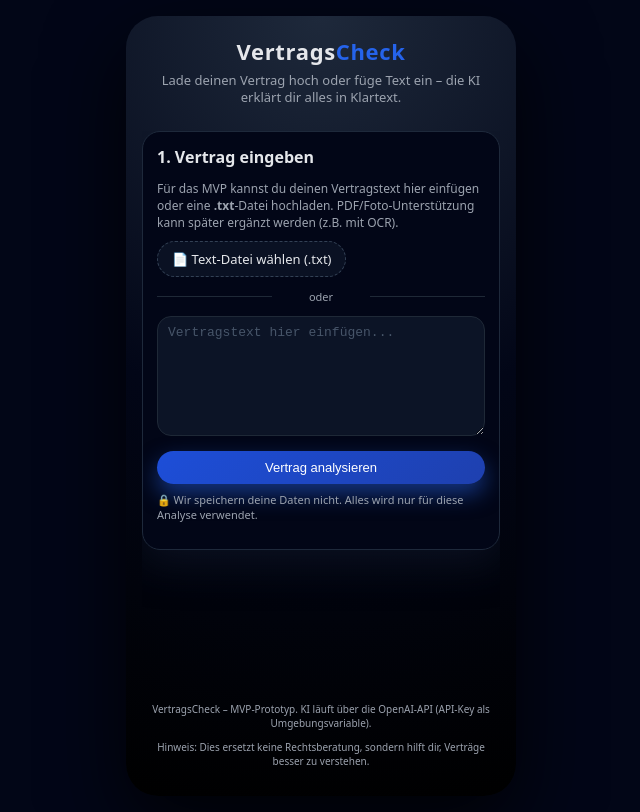
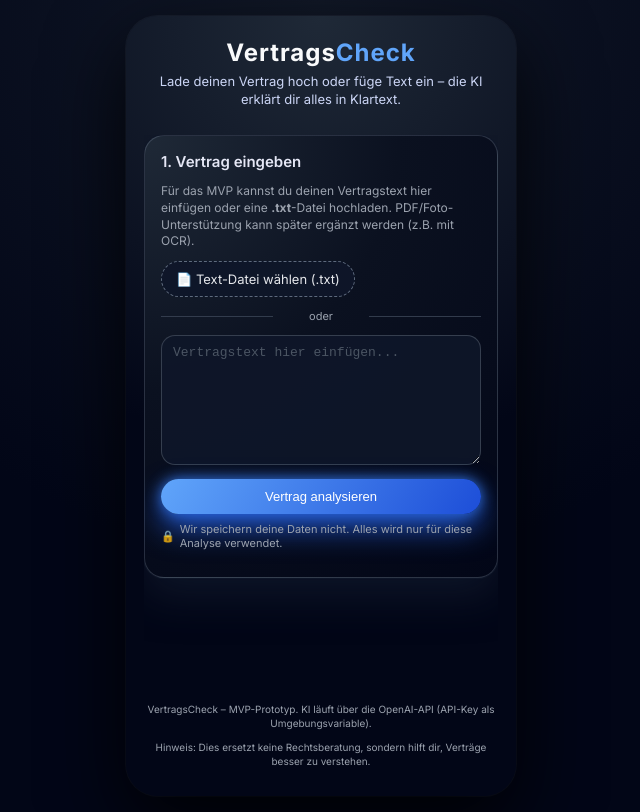
Before and after one commit to goaxmail/vertragscheck-mvp, a website: page index.html in a window 1280 px wide. Shown: the whole page, without its empty margins (319-959 px from the left). Drawn offline with Linux system fonts and the light colour scheme.

Commit message:
Update index.html

```diff
--- a/index.html
+++ b/index.html
@@ -5,33 +5,37 @@
   <title>VertragsCheck – KI Vertrags-Erklärer</title>
   <meta name="viewport" content="width=device-width, initial-scale=1" />
   <style>
+    /* Inter – Standard-Font für moderne Web-/KI-Apps */
+    @import url('https://fonts.googleapis.com/css2?family=Inter:wght@400;500;600;700&display=swap');
+
     :root {
-      --bg: #020617;
-      --bg-card: #0b1120;
-      --border-card: #1e293b;
-      --accent: #2563eb;
-      --accent-dark: #1e40af;
-      --accent-soft: #1d4ed8;
+      --bg: #0b1020;
+      --bg-card: #151a2a;
+      --border-card: #252b3d;
+      --accent: #3b82f6;
+      --accent-dark: #1d4ed8;
+      --accent-soft: #60a5fa;
       --text-main: #e5e7eb;
       --text-muted: #9ca3af;
+      --text-soft: #cbd5f5;
       --danger: #ef4444;
       --danger-soft: #fee2e2;
       --success: #22c55e;
     }
 
-    * , *::before, *::after {
+    *, *::before, *::after {
       box-sizing: border-box;
     }
 
     body {
       margin: 0;
-      font-family: system-ui, -apple-system, BlinkMacSystemFont, "Segoe UI", sans-serif;
-      background: var(--bg);
+      font-family: "Inter", system-ui, -apple-system, BlinkMacSystemFont, "Segoe UI", sans-serif;
+      background: radial-gradient(circle at top, #111827 0, #020617 55%, #020617 100%);
       color: var(--text-main);
       min-height: 100vh;
       display: flex;
-      justify-content: center;   /* Mitte horizontal */
-      align-items: center;       /* Mitte vertikal */
+      justify-content: center;
+      align-items: center;
       padding: 16px;
     }
 
@@ -40,34 +44,37 @@
       width: 390px;             /* typische Handy-Breite */
       max-width: 100%;
       min-height: 780px;        /* „Screen-Höhe“ simulieren */
-      background: radial-gradient(circle at top, #1e293b 0, #020617 50%, #000 100%);
+      background: radial-gradient(circle at top, #1f2937 0, #020617 55%, #020617 100%);
       border-radius: 32px;
-      padding: 20px 16px 18px;
-      box-shadow: 0 30px 80px rgba(0, 0, 0, 0.8);
+      padding: 22px 18px 18px;
+      box-shadow:
+        0 30px 80px rgba(0, 0, 0, 0.85),
+        0 0 0 1px rgba(148, 163, 184, 0.08);
       display: flex;
       flex-direction: column;
     }
 
     .app-header {
       text-align: center;
-      margin-bottom: 12px;
+      margin-bottom: 14px;
     }
 
     .logo {
-      font-size: 22px;
+      font-size: 24px;
       font-weight: 800;
-      letter-spacing: 0.03em;
+      letter-spacing: 0.04em;
+      color: #f9fafb;
     }
 
     .logo span {
-      color: var(--accent);
+      color: var(--accent-soft);
     }
 
     .subtitle {
       margin-top: 6px;
-      color: var(--text-muted);
+      color: var(--text-soft);
       font-size: 13px;
-      line-height: 1.3;
+      line-height: 1.35;
     }
 
     .app-main {
@@ -79,22 +86,27 @@
     }
 
     .card {
-      background: linear-gradient(145deg, #020617 0%, #020617 40%, #020617 80%);
-      border-radius: 18px;
-      border: 1px solid var(--border-card);
-      padding: 14px 14px 16px;
-      box-shadow: 0 12px 40px rgba(15, 23, 42, 0.7);
+      background: radial-gradient(circle at top left, #1f2937 0, #0b1120 45%, #020617 100%);
+      border-radius: 20px;
+      border: 1px solid rgba(148, 163, 184, 0.25);
+      padding: 16px 16px 16px;
+      box-shadow:
+        0 18px 40px rgba(15, 23, 42, 0.85),
+        0 0 0 1px rgba(15, 23, 42, 0.8);
     }
 
     .card h2 {
-      font-size: 16px;
+      font-size: 15px;
+      font-weight: 600;
       margin: 0 0 6px;
+      color: #e5e7f5;
     }
 
     .hint {
       font-size: 12px;
       color: var(--text-muted);
-      margin-bottom: 10px;
+      margin-bottom: 11px;
+      line-height: 1.4;
     }
 
     .file-label {
@@ -103,18 +115,19 @@
       justify-content: center;
       gap: 8px;
       border-radius: 999px;
-      padding: 8px 14px;
-      border: 1px dashed #334155;
-      background: rgba(15, 23, 42, 0.7);
+      padding: 9px 14px;
+      border: 1px dashed rgba(148, 163, 184, 0.6);
+      background: rgba(15, 23, 42, 0.9);
       color: var(--text-main);
       font-size: 13px;
       cursor: pointer;
-      transition: background 0.15s ease, border-color 0.15s ease, transform 0.05s ease;
+      transition: background 0.15s ease, border-color 0.15s ease, transform 0.05s ease, box-shadow 0.15s ease;
     }
 
     .file-label:hover {
       background: #020617;
-      border-color: var(--accent);
+      border-color: var(--accent-soft);
+      box-shadow: 0 0 0 1px rgba(59, 130, 246, 0.6);
       transform: translateY(-1px);
     }
 
@@ -137,7 +150,7 @@
       top: 50%;
       width: 35%;
       height: 1px;
-      background: #1f2937;
+      background: rgba(55, 65, 81, 0.9);
     }
 
     .divider::before {
@@ -150,26 +163,26 @@
 
     textarea {
       width: 100%;
-      min-height: 120px;
+      min-height: 130px;
       max-height: 220px;
       resize: vertical;
       border-radius: 14px;
-      border: 1px solid #1f2937;
-      background: rgba(15, 23, 42, 0.85);
+      border: 1px solid rgba(55, 65, 81, 0.95);
+      background: rgba(15, 23, 42, 0.9);
       color: var(--text-main);
-      padding: 8px 10px;
+      padding: 9px 11px;
       font-size: 13px;
       outline: none;
       transition: border-color 0.15s ease, box-shadow 0.15s ease, background 0.15s ease;
     }
 
     textarea::placeholder {
-      color: #475569;
+      color: #4b5563;
     }
 
     textarea:focus {
-      border-color: var(--accent);
-      box-shadow: 0 0 0 1px rgba(37, 99, 235, 0.4);
+      border-color: var(--accent-soft);
+      box-shadow: 0 0 0 1px rgba(59, 130, 246, 0.6);
       background: #020617;
     }
 
@@ -177,7 +190,7 @@
     .secondary-btn {
       border-radius: 999px;
       border: none;
-      padding: 9px 16px;
+      padding: 10px 16px;
       font-size: 13px;
       cursor: pointer;
       font-weight: 500;
@@ -185,32 +198,46 @@
       align-items: center;
       justify-content: center;
       gap: 6px;
-      transition: background 0.15s ease, transform 0.05s ease, box-shadow 0.15s ease;
+      transition: background 0.15s ease, transform 0.05s ease, box-shadow 0.15s ease, opacity 0.1s ease;
     }
 
     .primary-btn {
       margin-top: 10px;
-      background: linear-gradient(135deg, var(--accent-soft), var(--accent-dark));
+      background: linear-gradient(120deg, var(--accent-soft), var(--accent-dark));
       color: white;
-      box-shadow: 0 10px 22px rgba(37, 99, 235, 0.5);
+      box-shadow:
+        0 14px 30px rgba(37, 99, 235, 0.8),
+        0 0 14px rgba(59, 130, 246, 0.9);
       width: 100%;
       justify-content: center;
     }
 
     .primary-btn:hover {
       transform: translateY(-1px);
-      box-shadow: 0 16px 28px rgba(37, 99, 235, 0.65);
+      box-shadow:
+        0 20px 40px rgba(37, 99, 235, 0.9),
+        0 0 18px rgba(59, 130, 246, 1);
     }
 
     .primary-btn:active {
       transform: translateY(0);
-      box-shadow: 0 6px 16px rgba(37, 99, 235, 0.4);
+      box-shadow:
+        0 8px 20px rgba(37, 99, 235, 0.7),
+        0 0 12px rgba(59, 130, 246, 0.8);
+    }
+
+    .primary-btn:disabled {
+      opacity: 0.7;
+      cursor: default;
+      box-shadow: none;
     }
 
     .secondary-btn {
       background: rgba(15, 23, 42, 0.9);
       color: var(--text-main);
-      border: 1px solid #1f2937;
+      border: 1px solid rgba(55, 65, 81, 0.9);
+      padding-inline: 14px;
+      font-size: 12px;
     }
 
     .secondary-btn:hover {
@@ -221,15 +248,26 @@
       margin-top: 8px;
       font-size: 11px;
       color: var(--text-muted);
+      display: flex;
+      align-items: center;
+      gap: 5px;
+    }
+
+    .privacy-note::before {
+      content: "🔒";
+      font-size: 11px;
+      opacity: 0.9;
     }
 
     .result-card {
-      margin-top: 6px;
+      margin-top: 8px;
     }
 
     .result-card h2 {
       margin-bottom: 8px;
-      font-size: 15px;
+      font-size: 14px;
+      font-weight: 600;
+      color: #e5e7f5;
     }
 
     .result-section {
@@ -237,8 +275,10 @@
     }
 
     .result-section h3 {
-      font-size: 13px;
+      font-size: 12px;
       margin: 0 0 4px;
+      font-weight: 600;
+      color: #e5e7f5;
     }
 
     .grid {
@@ -250,8 +290,8 @@
     .info-pill {
       padding: 6px 8px;
       border-radius: 12px;
-      background: rgba(15, 23, 42, 0.8);
-      border: 1px solid #1f2937;
+      background: rgba(15, 23, 42, 0.9);
+      border: 1px solid rgba(55, 65, 81, 0.9);
       display: flex;
       flex-direction: column;
       gap: 2px;
@@ -269,6 +309,7 @@
     .plain-text {
       font-size: 12px;
       color: var(--text-main);
+      line-height: 1.4;
     }
 
     .risks-list {
@@ -307,9 +348,9 @@
       align-items: center;
       gap: 8px;
       padding: 6px 8px;
-      background: rgba(15, 23, 42, 0.8);
+      background: rgba(15, 23, 42, 0.9);
       border-radius: 12px;
-      border: 1px solid #1f2937;
+      border: 1px solid rgba(55, 65, 81, 0.9);
       margin-bottom: 8px;
       font-size: 12px;
     }
@@ -318,8 +359,8 @@
       width: 14px;
       height: 14px;
       border-radius: 999px;
-      border: 2px solid #1f2937;
-      border-top-color: var(--accent);
+      border: 2px solid rgba(55, 65, 81, 0.9);
+      border-top-color: var(--accent-soft);
       animation: spin 0.8s linear infinite;
     }
 
@@ -380,7 +421,7 @@
         <button id="analyzeBtn" class="primary-btn">Vertrag analysieren</button>
 
         <p class="privacy-note">
-          🔒 Wir speichern deine Daten nicht. Alles wird nur für diese Analyse verwendet.
+          Wir speichern deine Daten nicht. Alles wird nur für diese Analyse verwendet.
         </p>
       </section>
 
```
